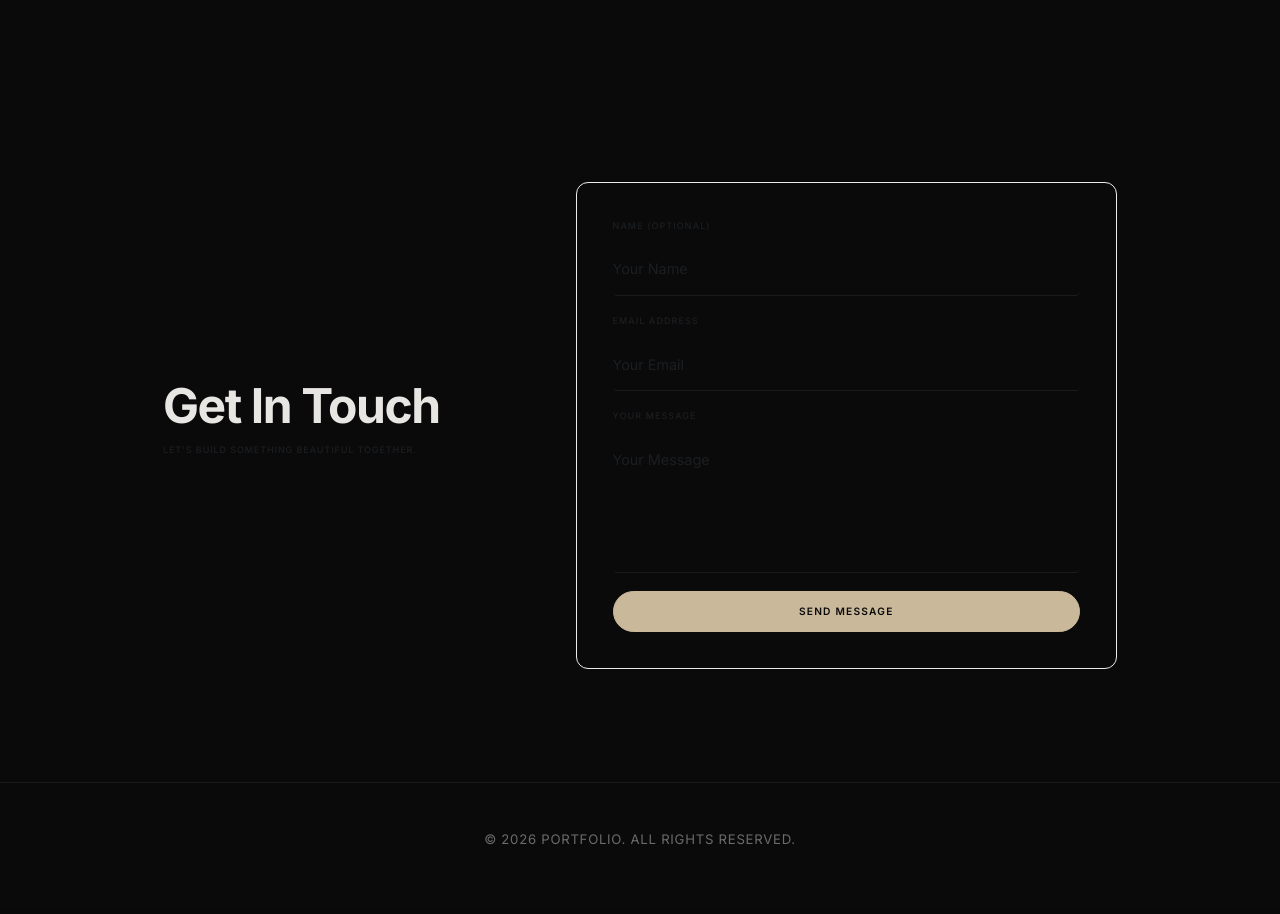
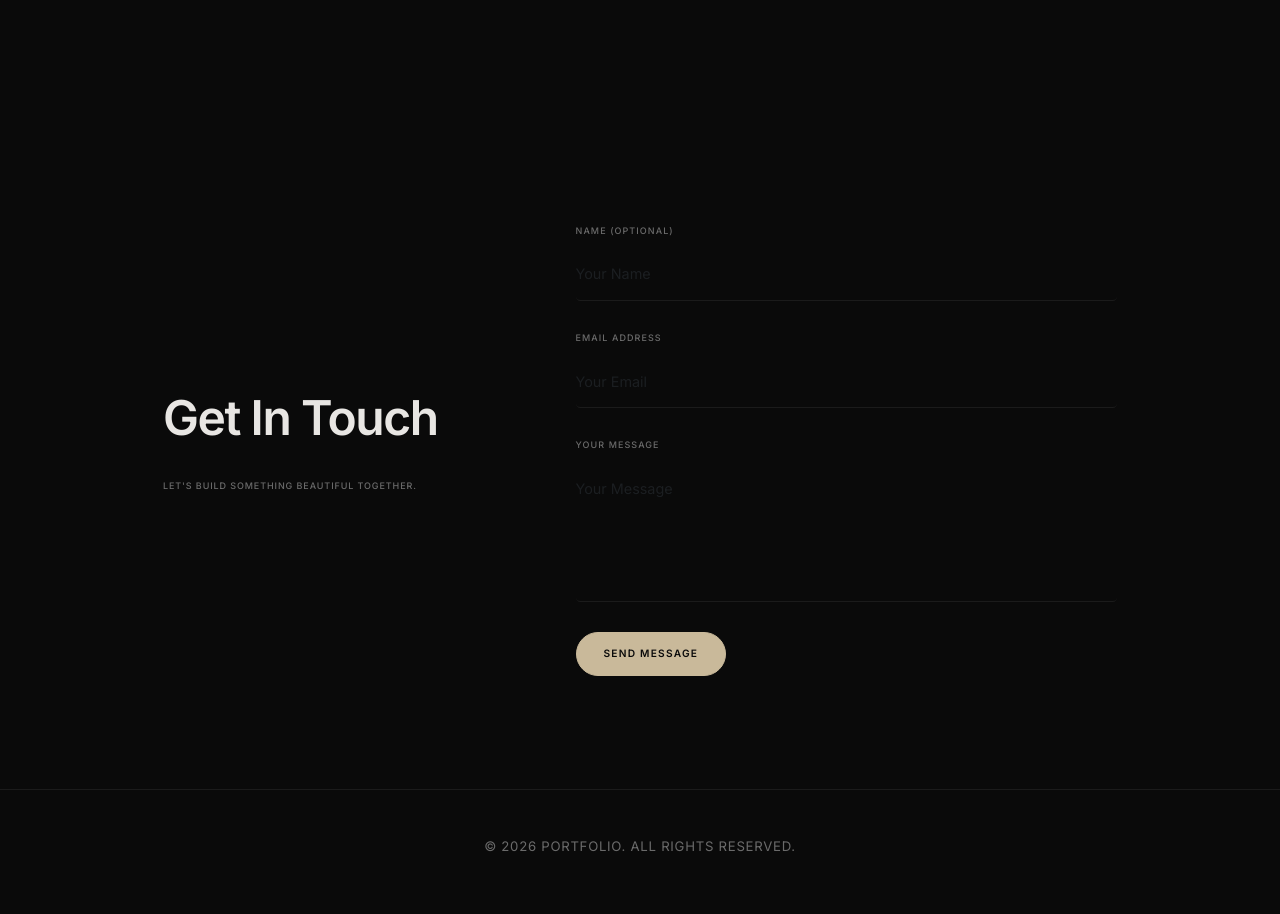
Before and after one commit to hapis07/ppw1-portofolio-website, a PHP site: page / in a window 1280 px wide. Shown: the part 1779-2693 px from the top of the page. Before the commit the page ends 2624 px from the top, so only its background shows below. Run offline with PHP 8.4, Linux system fonts and the light colour scheme; data comes from the database, SQL or seed files in the repository.

Commit message:
fix: restore custom typography and colors overridden by bootstrap utilities

```diff
--- a/admin/dashboard.php
+++ b/admin/dashboard.php
@@ -12,13 +12,13 @@ $messages = $stmt->fetchAll();
 
 <div class="row g-4 mb-5">
     <div class="col-md-6">
-        <div class="card stat-card bg-transparent border-0 h-100">
+        <div class="card stat-card h-100">
             <h3 class="card-title">Total Events Managed</h3>
             <div class="number"><?= $totals->total_events ?></div>
         </div>
     </div>
     <div class="col-md-6">
-        <div class="card stat-card bg-transparent border-0 h-100">
+        <div class="card stat-card h-100">
             <h3 class="card-title">Total Inbox Messages</h3>
             <div class="number"><?= $totals->total_messages ?></div>
         </div>
--- a/admin/skills.php
+++ b/admin/skills.php
@@ -86,7 +86,7 @@ if ($action == 'list') {
                 <tr>
                     <td><strong><?= htmlspecialchars($skill->name) ?></strong></td>
                     <td>
-                        <span class="badge bg-primary text-dark"><?= $skill->proficiency ?>%</span>
+                        <span class="badge" style="background: rgba(201,185,154,0.1); color: var(--primary); font-size: 0.95rem; font-weight: 500; border: 1px solid rgba(201,185,154,0.3);"><?= $skill->proficiency ?>%</span>
                     </td>
                     <td style="text-align: right;">
                         <a href="?action=edit&id=<?= $skill->id ?>" class="cms-action-btn btn-edit">Edit</a>
--- a/index.php
+++ b/index.php
@@ -87,9 +87,9 @@ foreach ($events as $row) {
         <div class="container">
             <div class="row align-items-center g-5">
                 <div class="col-lg-6 hero-text order-2 order-lg-1">
-                    <span class="hero-label d-inline-block mb-3">Personal Portfolio</span>
-                    <h1 class="display-4 fw-bold mb-4"><?= htmlspecialchars($settings->hero_title) ?><br><span class="text-primary"><?= htmlspecialchars($settings->hero_highlight) ?></span></h1>
-                    <p class="lead text-muted mb-5"><?= htmlspecialchars($settings->hero_desc) ?></p>
+                    <span class="hero-label">Personal Portfolio</span>
+                    <h1><?= htmlspecialchars($settings->hero_title) ?><br><?= htmlspecialchars($settings->hero_highlight) ?></h1>
+                    <p><?= htmlspecialchars($settings->hero_desc) ?></p>
                     <div class="hero-actions d-flex flex-wrap gap-3">
                         <a href="#portfolio" class="btn btn-primary px-4 py-3">View My Work</a>
                         <a href="#contact" class="btn btn-outline px-4 py-3">Contact Me</a>
@@ -109,9 +109,9 @@ foreach ($events as $row) {
             <div class="row g-4 skills-container">
                 <?php foreach ($skills as $skill): ?>
                 <div class="col-md-6 col-lg-4">
-                    <div class="skill-row d-flex justify-content-between align-items-center p-3 rounded h-100">
-                        <span class="skill-name fw-medium"><?= htmlspecialchars($skill->name) ?></span>
-                        <span class="skill-pct text-primary fw-bold"><?= $skill->proficiency ?>%</span>
+                    <div class="skill-row d-flex justify-content-between align-items-center h-100">
+                        <span class="skill-name"><?= htmlspecialchars($skill->name) ?></span>
+                        <span class="skill-pct"><?= $skill->proficiency ?>%</span>
                     </div>
                 </div>
                 <?php endforeach; ?>
@@ -136,11 +136,11 @@ foreach ($events as $row) {
                             ?>
                             <img src="<?= htmlspecialchars($img_src) ?>" alt="<?= htmlspecialchars($item['title']) ?>" class="card-img-top w-100 h-100 object-fit-cover">
 
-                            <div class="portfolio-overlay position-absolute top-0 start-0 w-100 h-100 d-flex flex-column justify-content-end p-4">
+                            <div class="portfolio-overlay position-absolute top-0 start-0 w-100 h-100 d-flex flex-column justify-content-end">
                                 <div class="portfolio-info">
-                                    <h3 class="text-white mb-2 fs-4"><?= htmlspecialchars($item['title']) ?></h3>
-                                    <span class="meta-mono text-primary d-block mb-2 small text-uppercase tracking-wider"><?= htmlspecialchars($item['role']) ?> &mdash; <?= date('M Y', strtotime($item['event_date'])) ?></span>
-                                    <p class="desc text-white-50 mb-0 small line-clamp-2"><?= htmlspecialchars($item['description']) ?></p>
+                                    <h3><?= htmlspecialchars($item['title']) ?></h3>
+                                    <span class="meta-mono"><?= htmlspecialchars($item['role']) ?> &mdash; <?= date('M Y', strtotime($item['event_date'])) ?></span>
+                                    <p class="desc"><?= htmlspecialchars($item['description']) ?></p>
                                 </div>
                             </div>
                         </div>
@@ -156,33 +156,31 @@ foreach ($events as $row) {
         <div class="container">
             <div class="row g-5 align-items-center contact-container">
                 <div class="col-lg-5 contact-text">
-                    <h2 class="display-5 fw-bold mb-3">Get In Touch</h2>
-                    <p class="text-mono text-muted small text-uppercase tracking-wider">Let's build something beautiful together.</p>
+                    <h2>Get In Touch</h2>
+                    <p class="text-mono">Let's build something beautiful together.</p>
                 </div>
                 <div class="col-lg-7">
-                    <div class="card contact-wrapper bg-transparent border-0">
-                        <div class="card-body p-0">
-                            <form id="contactForm" class="contact-form p-4 p-md-5 rounded-4 border border-light-subtle">
-                                <div class="mb-4 form-group">
-                                    <label for="name" class="form-label text-muted small fw-medium">Name (Optional)</label>
-                                    <input type="text" id="name" name="name" class="form-control custom-input" placeholder="Your Name">
+                    <div class="contact-wrapper">
+                        <form id="contactForm" class="contact-form">
+                            <div class="form-group">
+                                <label for="name">Name (Optional)</label>
+                                <input type="text" id="name" name="name" class="form-control" placeholder="Your Name">
                             </div>
-                                <div class="mb-4 form-group">
-                                    <label for="email" class="form-label text-muted small fw-medium">Email address</label>
-                                    <input type="email" id="email" name="email" class="form-control custom-input" placeholder="Your Email">
-                                    <small class="error-msg text-danger mt-1 d-block" id="emailError"></small>
+                            <div class="form-group">
+                                <label for="email">Email address</label>
+                                <input type="email" id="email" name="email" class="form-control" placeholder="Your Email">
+                                <small class="error-msg" id="emailError"></small>
                             </div>
-                                <div class="mb-4 form-group">
-                                    <label for="message" class="form-label text-muted small fw-medium">Your Message</label>
-                                    <textarea id="message" name="message" rows="5" class="form-control custom-input" placeholder="Your Message"></textarea>
-                                    <small class="error-msg text-danger mt-1 d-block" id="messageError"></small>
+                            <div class="form-group">
+                                <label for="message">Your Message</label>
+                                <textarea id="message" name="message" rows="5" class="form-control" placeholder="Your Message"></textarea>
+                                <small class="error-msg" id="messageError"></small>
                             </div>
-                                <button type="submit" class="btn btn-primary w-100 py-3 d-flex justify-content-center align-items-center gap-2" id="submitBtn">
+                            <button type="submit" class="btn btn-primary" id="submitBtn">
                                 <span class="btn-text">Send Message</span>
                                 <span class="btn-loader spinner-border spinner-border-sm" style="display: none;" role="status" aria-hidden="true"></span>
                             </button>
                         </form>
-                        </div>
                     </div>
                 </div>
             </div>
```
Lines whose indentation alone changed are shown as unchanged.
